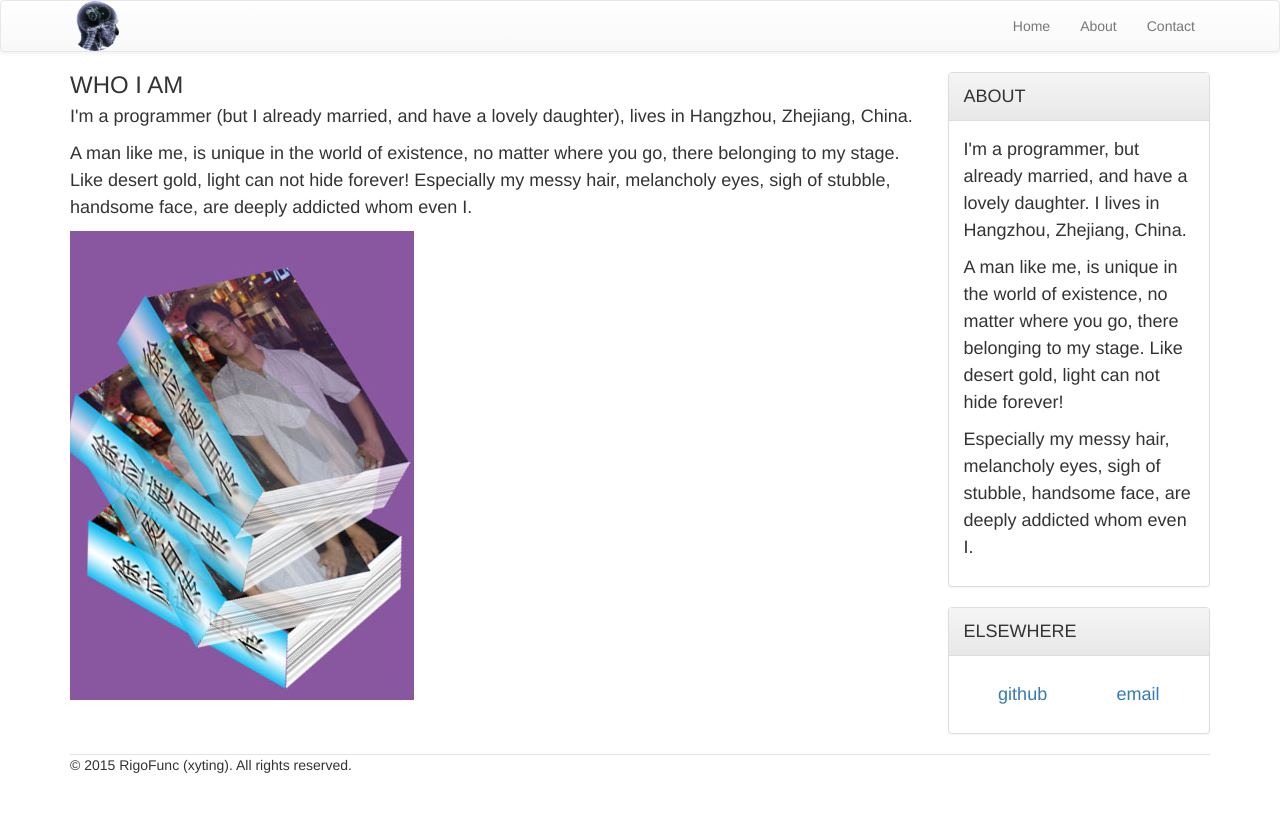
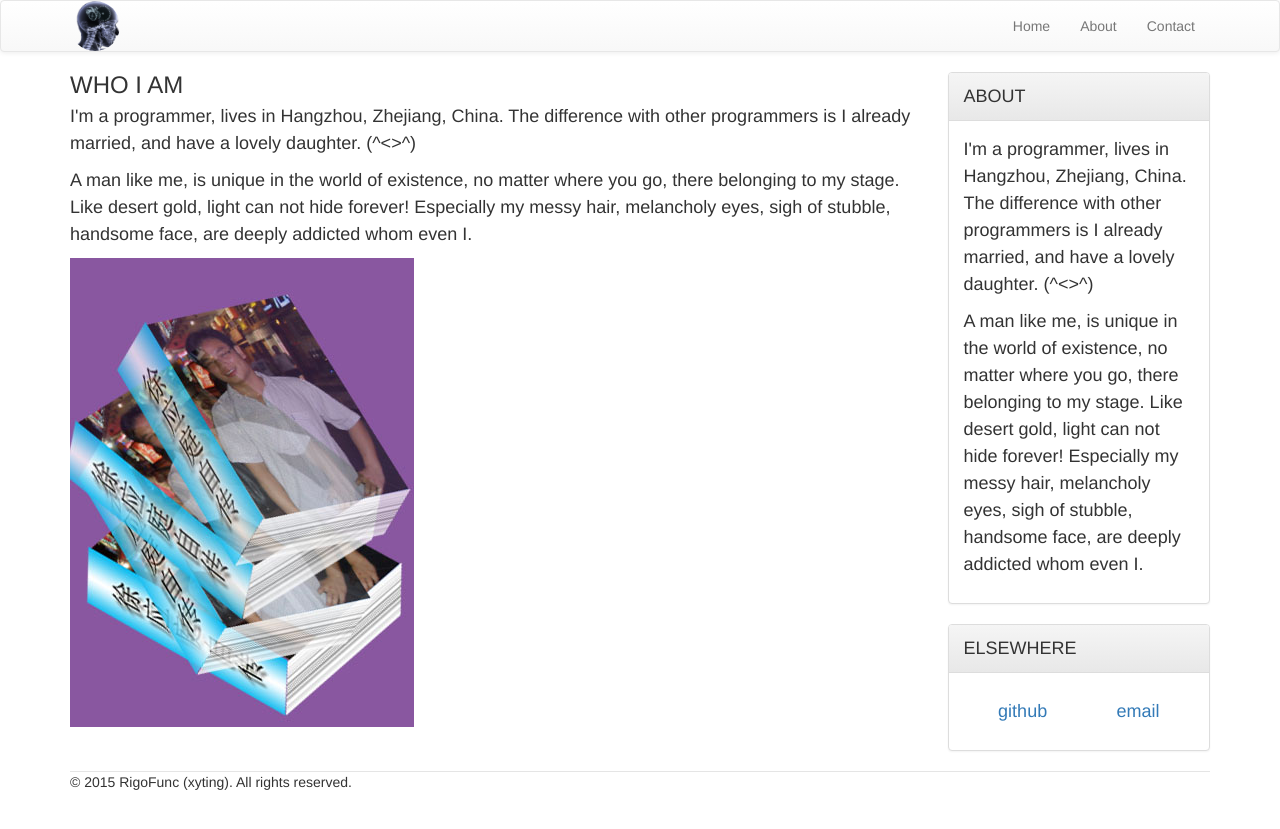
Before and after one commit to rigofunc/xyting.github.io, a Jekyll site: the page built from about.html, in a window 1280 px wide. Shown: the top 829 px of the page. Built offline with Jekyll 4.4.1, drawn with Linux system fonts in a browser that asks for light colours; Markdown is read by kramdown in place of the engine named in the settings.

Commit message:
update about

```diff
--- a/_layouts/default.html
+++ b/_layouts/default.html
@@ -47,10 +47,11 @@
             ABOUT
           </div>
           <div class="panel-body">
-            <p>I'm a programmer, but already married, and have a lovely daughter. I lives in Hangzhou, Zhejiang, China.</p>
+            <p>I'm a programmer, lives in Hangzhou, Zhejiang, China. The difference with other programmers is I already married,
+              and have a lovely daughter. (^&lt;&gt;^)</p>
             <p>A man like me, is unique in the world of existence, no matter where you go, there belonging to my stage. Like
-              desert gold, light can not hide forever!</p>
-            <p> Especially my messy hair, melancholy eyes, sigh of stubble, handsome face, are deeply addicted whom even I.</p>
+              desert gold, light can not hide forever! Especially my messy hair, melancholy eyes, sigh of stubble, handsome
+              face, are deeply addicted whom even I.</p>
           </div>
         </div>
         <div class="panel panel-default">
--- a/about.html
+++ b/about.html
@@ -3,7 +3,8 @@ layout: default
 ---
 
 <h3 class="media-heading">WHO I AM</h3>
-<p>I'm a programmer (but I already married, and have a lovely daughter), lives in Hangzhou, Zhejiang, China.</p>
+<p>I'm a programmer, lives in Hangzhou, Zhejiang, China. The difference with other programmers is I already married, and have
+  a lovely daughter. (^&lt;&gt;^)</p>
 
 <p>A man like me, is unique in the world of existence, no matter where you go, there belonging to my stage. Like desert gold,
   light can not hide forever! Especially my messy hair, melancholy eyes, sigh of stubble, handsome face, are deeply addicted
```
